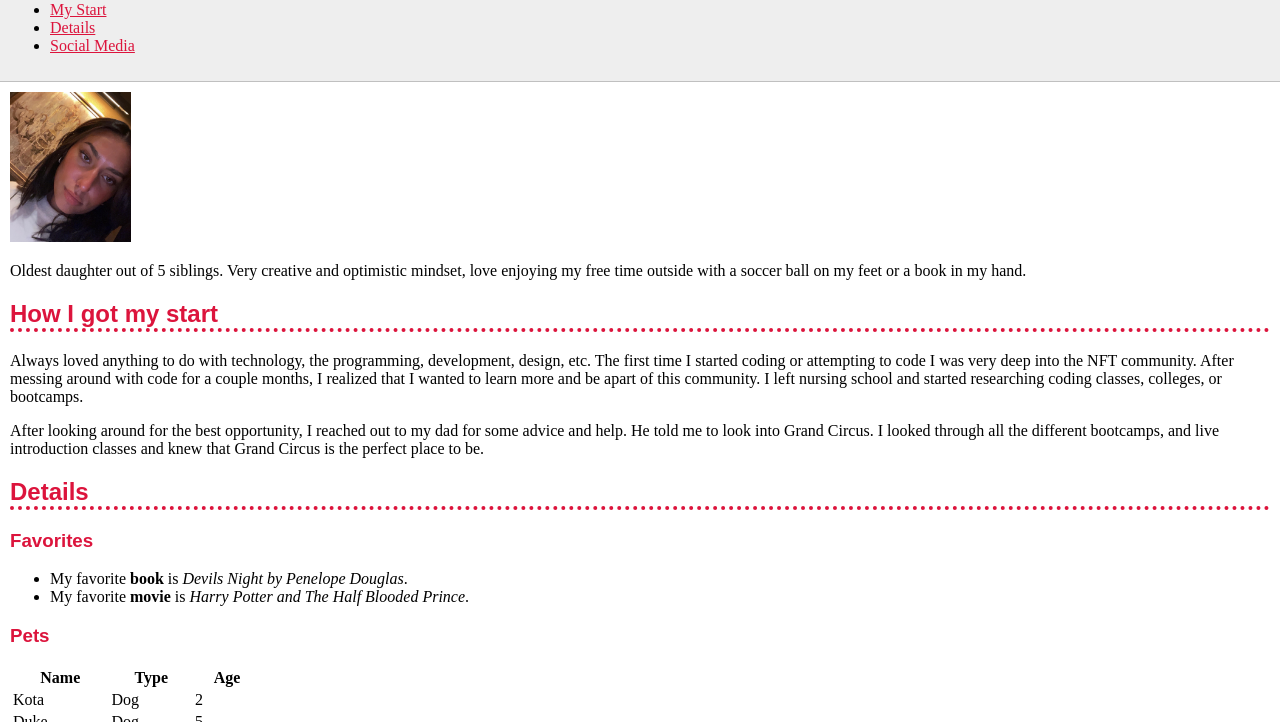
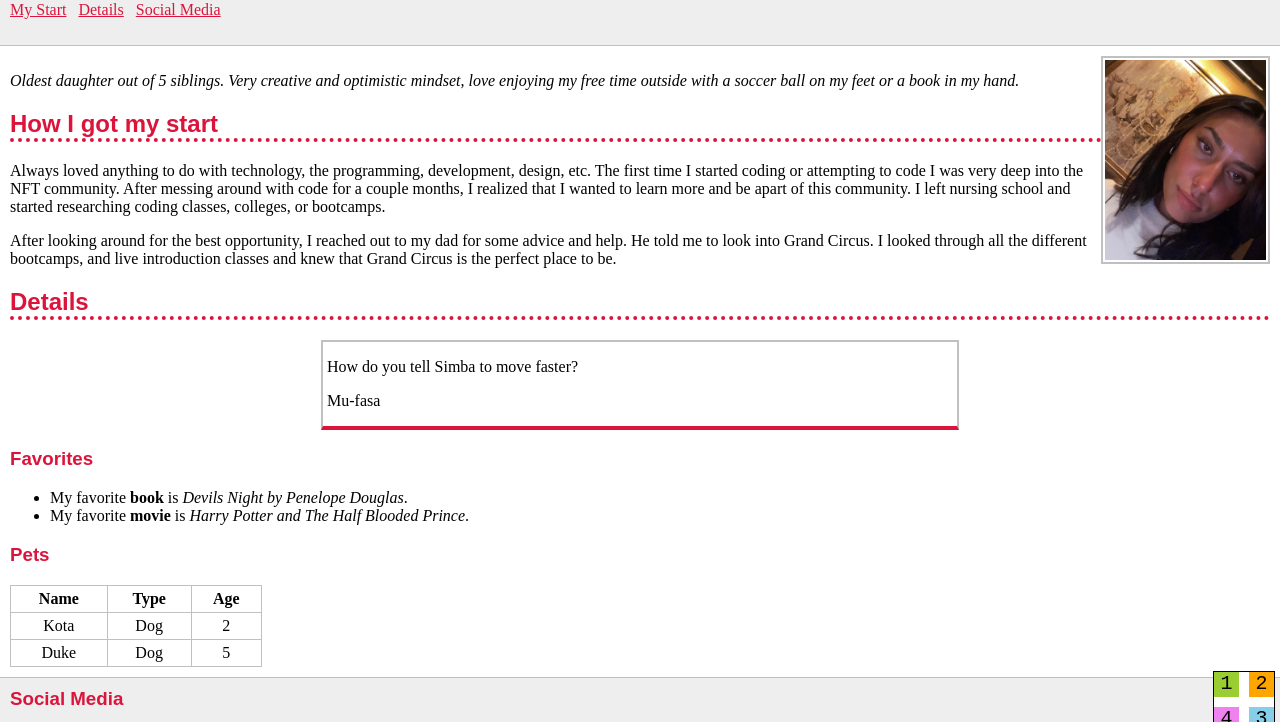
Before and after one commit to bianca-gjokaj/Unit1-Practice, a plain HTML site: page index.html in a window 1280 px wide. Shown: the part 62-784 px from the top of the page. Drawn offline with Linux system fonts and the light colour scheme.

Commit message:
Add files via upload
added more CSS changes and in HTML

```diff
--- a/index.html
+++ b/index.html
@@ -7,10 +7,13 @@
     <title>Unit1-practice-</title>
     <link rel="stylesheet" href="style.css">
 </head>
+
+<body>
+
 <header>
     <h1>Bianca Gjokaj</h1>
     <nav>
-        <ul>
+        <ul class="nav-list">
             <li><a href="#my-start">My Start</a></li>
             <li><a href="#details">Details</a></li>
             <li><a href="#social-media">Social Media</a></li>
@@ -19,8 +22,9 @@
 </header>
 
 <main>
-    <img src="Profile-Picture.jpeg" height="150px" alt="Profile Picture" />
-        <p>
+    <img id="profile-pic" img src="Profile-Picture.jpeg" height="150px" alt="Profile Picture" />
+
+        <p class="overview">
             Oldest daughter out of 5 siblings. Very creative and optimistic mindset,
             love enjoying my free time outside with a soccer ball on my feet or a book
             in my hand.
@@ -41,6 +45,10 @@
             is the perfect place to be.
         </p>
     <h2 id="details">Details</h2>
+    <blockquote id="joke">
+        <p>How do you tell Simba to move faster?</p>
+        <p>Mu-fasa</p>
+    </blockquote>
     <h3>Favorites</h3>
         <ul>
             <li>My favorite <strong>book</strong> is <cite>Devils Night by Penelope
@@ -72,7 +80,7 @@
 
 <footer>
         <h3 id="social-media">Social Media</h3>
-    <ul>
+    <ul class="nav-list">
         <li>
             <img src="Github-logo.png" width="64px" alt="Github Logo"/>
             <a href="https://github.com/bianca-gjokaj">Github</a>
@@ -83,4 +91,11 @@
         </li>
     </ul>
 </footer>
+<div class="numbers-box">
+    <div class="color-box color-box-1">1</div>
+    <div class="color-box color-box-2">2</div>
+    <div class="color-box color-box-3">3</div>
+    <div class="color-box color-box-4">4</div>
+</div>
+</body>
 </html>
--- a/style.css
+++ b/style.css
@@ -50,3 +50,118 @@ footer h3 {
 body {
     margin: 0;
 }
+.numbers-box {
+    height: 60px;
+    width: 60px;
+    border-width: 1px;
+    border-style: solid;
+    border-color:black;
+    background-color: white;
+    position: fixed;
+    right: 5px;
+    bottom: 5px;
+}
+
+.color-box-1 {
+    background-color: yellowgreen;
+    top: 0;
+    left: 0;
+    width: 25px;
+    height: 25px;
+    font-family: monospace;
+    font-size: 20px;
+    text-align: center;
+    position: absolute;
+}
+
+.color-box-2 {
+    background-color: orange;
+    width: 25px;
+    height: 25px;
+    font-family: monospace;
+    font-size: 20px;
+    text-align: center;
+    position: absolute;
+    top: 0;
+    right: 0;
+}
+
+.color-box-3 {
+    background-color: skyblue;
+    width: 25px;
+    height: 25px;
+    font-family: monospace;
+    font-size: 20px;
+    text-align: center;
+    position: absolute;
+    bottom: 0;
+    right: 0;
+}
+
+.color-box-4 {
+    background-color: violet;
+    width: 25px;
+    height: 25px;
+    font-family: monospace;
+    font-size: 20px;
+    text-align: center;
+    position: absolute;
+    bottom: 0;
+    left: 0;
+}
+
+#profile-pic {
+    height: 200px;
+    background-color: white;
+    border-style: solid;
+    border-width: 2px;
+    border-color: silver;
+    padding: 2px;
+    float: right;
+    margin-left: 10px;
+}
+
+#joke {
+    width: 50%;
+    border-style: solid;
+    border-width: 2px;
+    border-color: silver;
+    border-bottom-color: crimson;
+    border-bottom-width: 4px;
+    margin: auto;
+    padding-left: 4px;
+}
+
+th {
+    border-width: 1px;
+    border-style: solid;
+    border-color: silver;
+    padding: 4px;
+    text-align: center;
+}
+
+td {
+    border-width: 1px;
+    border-style: solid;
+    border-color: silver;
+    padding: 4px;
+    text-align: center;
+}
+
+table {
+    border-collapse: collapse;
+}
+
+.nav-list {
+    list-style-type: none;
+    padding: 0;
+}
+
+.nav-list li {
+    display: inline;
+    margin-right: .5em;
+}
+
+footer li img {
+    width: 16px;
+}
```
